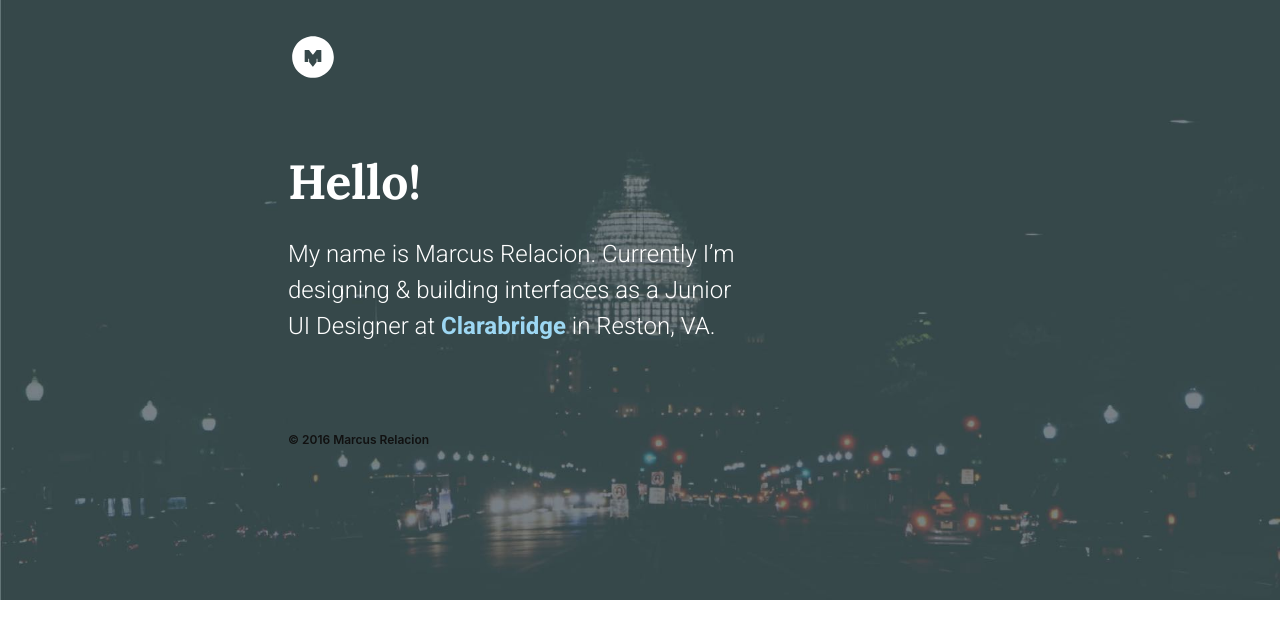
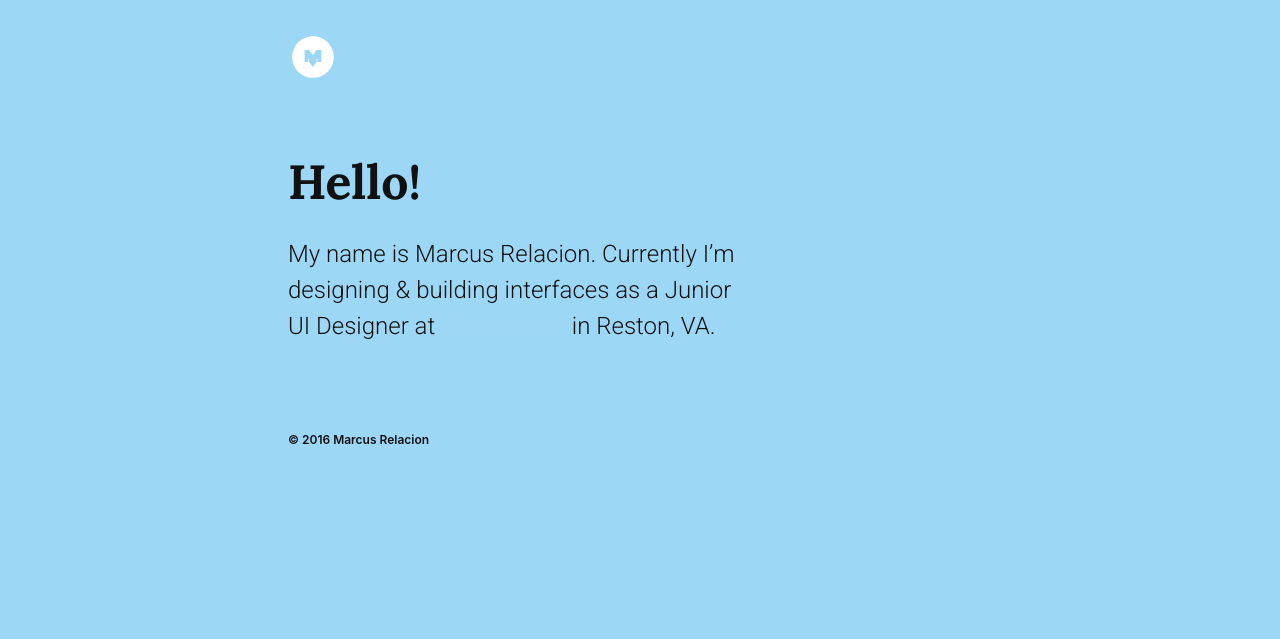
Before and after one commit to brandonpowell/marcusrelacion.github.io, a Jekyll site: the page built from index.markdown, in a window 1280 px wide. Shown: the top 639 px of the page. Built offline with Jekyll 4.4.1, drawn with Linux system fonts in a browser that asks for light colours.

Commit message:
updating gitignore, updating layouts/color

```diff
--- a/_includes/global/body-open.html
+++ b/_includes/global/body-open.html
@@ -44,4 +44,4 @@
     </script>
   </head>
 
-  <body class="bg-cover bg-center bg-no-repeat" style="background-image: url('{{ page.home-bg-image }}')">
+  <body class="" style="background-color: {{ page.home-bg-color }}; ">
--- a/_layouts/home.html
+++ b/_layouts/home.html
@@ -5,7 +5,7 @@
 <main>
   <section>
     <div class="container clearfix p3">
-      <div class="sm-col sm-col-12 md-col-8" style="color: #fff;">
+      <div class="sm-col sm-col-12 md-col-8">
         {{ page.about-text | markdownify }}
       </div>
     </div>
```
Also changed, not shown: index.markdown (line endings or trailing spaces), 1 other file.
